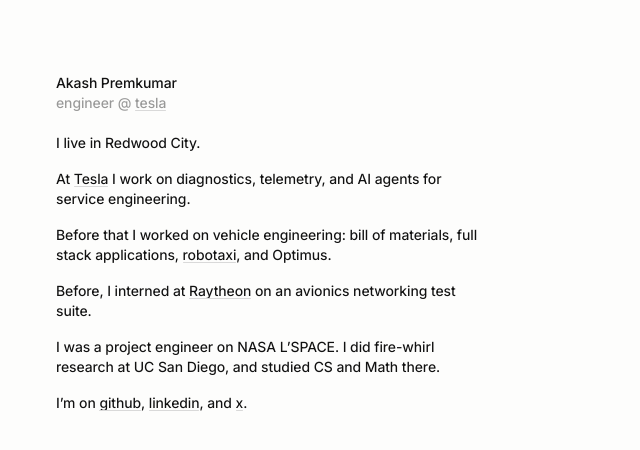
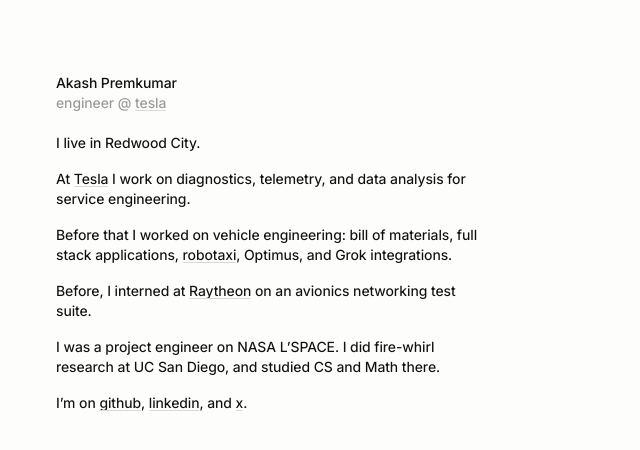
Before and after one commit to akashnaren/akashnaren.github.io, a plain HTML site: page index.html in a window 1280 px wide. Shown: the whole page, without its empty margins (0-640 px from the left). Drawn offline with Linux system fonts and the light colour scheme.

Commit message:
Service engineering is data analysis; Grok integrations with vehicle engineering.

```diff
--- a/index.html
+++ b/index.html
@@ -33,12 +33,13 @@
         <p>I live in Redwood City.</p>
         <p>
           At <a href="https://www.tesla.com/">Tesla</a> I work on diagnostics,
-          telemetry, and AI agents for service engineering.
+          telemetry, and data analysis for service engineering.
         </p>
         <p>
           Before that I worked on vehicle engineering: bill of materials, full
           stack applications,
-          <a href="https://www.tesla.com/robotaxi">robotaxi</a>, and Optimus.
+          <a href="https://www.tesla.com/robotaxi">robotaxi</a>, Optimus, and
+          Grok integrations.
         </p>
         <p>
           Before, I interned at
```
